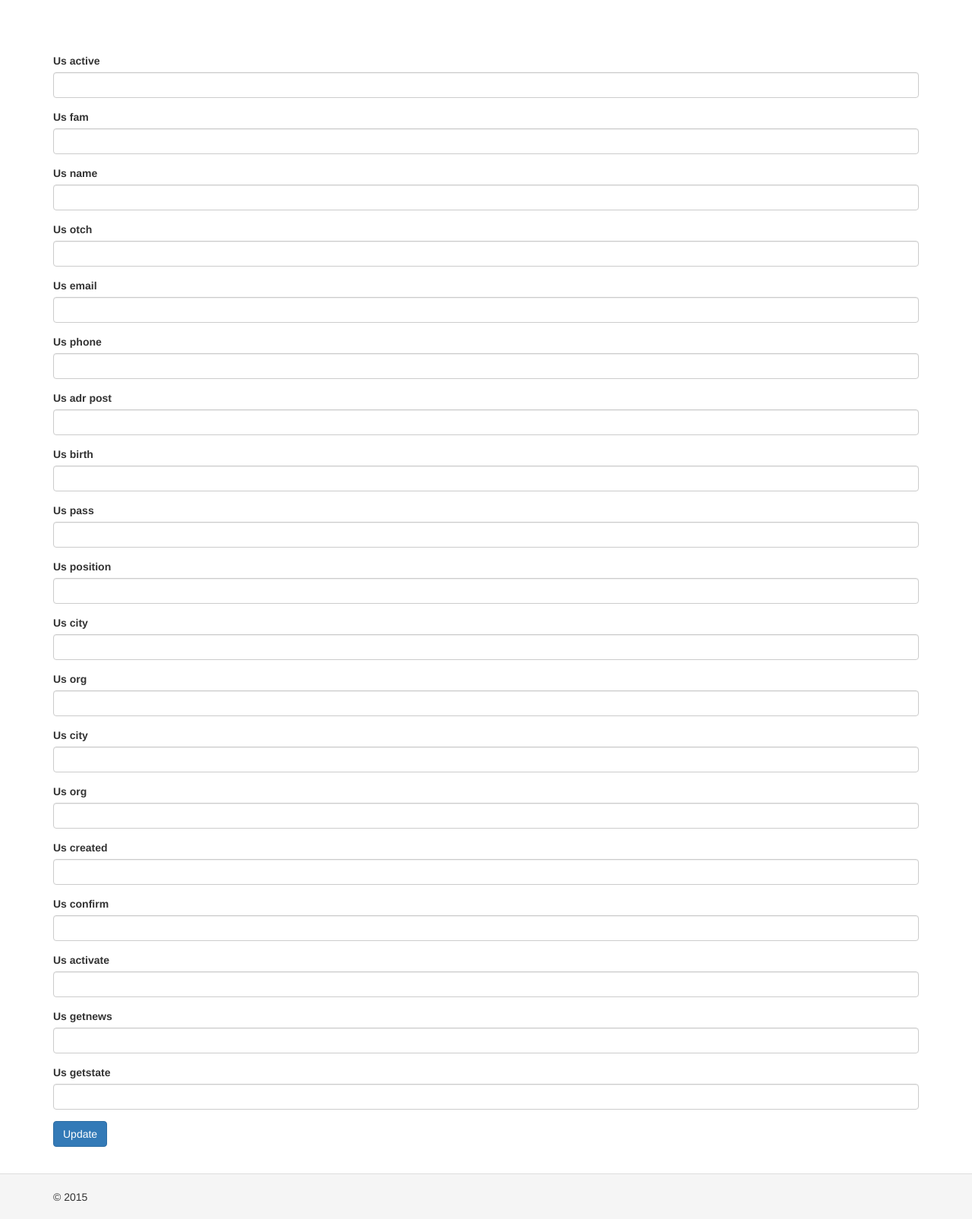
After one commit to Prostovic/avvita, a Yii app: template views/user/testuser.php in a window 1280 px wide. The commit adds this page. Shown: the whole page at 76% size. Run offline with PHP 8.4 and a stand-in for Yii, Linux system fonts and the light colour scheme; the template is opened without the code that fills it, so the values that code supplies are empty; form fields are guessed from the names that the template uses; some libraries are stand-ins or nearby versions.

Commit message:
Add index columns and temporally testuser data form

```diff
--- /dev/null
+++ b/views/user/testuser.php
@@ -0,0 +1,59 @@
+<?php
+
+use yii\helpers\Html;
+use yii\widgets\ActiveForm;
+
+/* @var $this yii\web\View */
+/* @var $model app\models\User */
+/* @var $form yii\widgets\ActiveForm */
+?>
+
+<div class="user-form">
+
+    <?php $form = ActiveForm::begin(); ?>
+
+    <?= $form->field($model, 'us_active')->textInput() ?>
+
+    <?= $form->field($model, 'us_fam')->textInput(['maxlength' => true]) ?>
+
+    <?= $form->field($model, 'us_name')->textInput(['maxlength' => true]) ?>
+
+    <?= $form->field($model, 'us_otch')->textInput(['maxlength' => true]) ?>
+
+    <?= $form->field($model, 'us_email')->textInput(['maxlength' => true]) ?>
+
+    <?= $form->field($model, 'us_phone')->textInput(['maxlength' => true]) ?>
+
+    <?= $form->field($model, 'us_adr_post')->textInput(['maxlength' => true]) ?>
+
+    <?= $form->field($model, 'us_birth')->textInput() ?>
+
+    <?= $form->field($model, 'us_pass')->textInput(['maxlength' => true]) ?>
+
+    <?= $form->field($model, 'us_position')->textInput() ?>
+
+    <?= $form->field($model, 'us_city')->textInput(['maxlength' => true]) ?>
+
+    <?= $form->field($model, 'us_org')->textInput(['maxlength' => true]) ?>
+
+    <?= $form->field($model, 'us_city_id')->textInput(['maxlength' => true]) ?>
+
+    <?= $form->field($model, 'us_org_id')->textInput(['maxlength' => true]) ?>
+
+    <?= $form->field($model, 'us_created')->textInput() ?>
+
+    <?= $form->field($model, 'us_confirm')->textInput() ?>
+
+    <?= $form->field($model, 'us_activate')->textInput() ?>
+
+    <?= $form->field($model, 'us_getnews')->textInput() ?>
+
+    <?= $form->field($model, 'us_getstate')->textInput() ?>
+
+    <div class="form-group">
+        <?= Html::submitButton($model->isNewRecord ? 'Create' : 'Update', ['class' => $model->isNewRecord ? 'btn btn-success' : 'btn btn-primary']) ?>
+    </div>
+
+    <?php ActiveForm::end(); ?>
+
+</div>
```
Also changed, not shown: commands/RbacController.php (+9 -0 lines), controllers/UserController.php (+44 -1 lines), views/user/index.php (+44 -10 lines).
